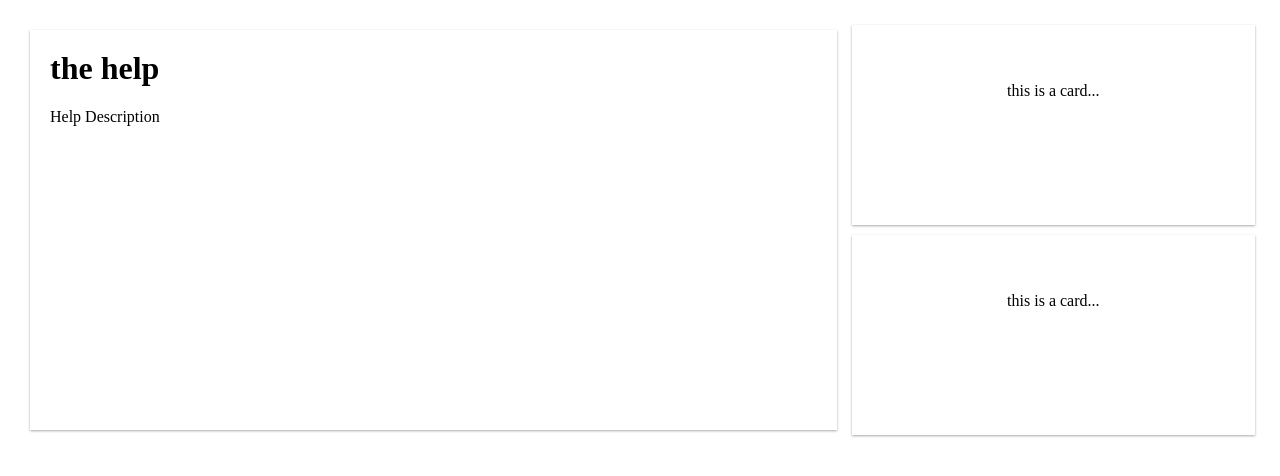
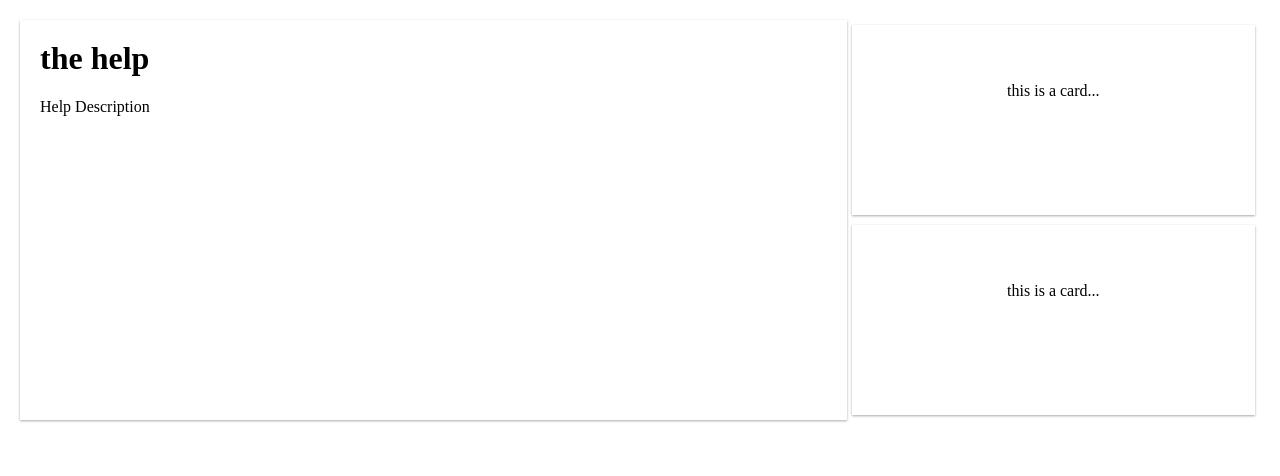
Before and after one commit to ramseytisher/helper, a Gatsby site: page /about in a window 1280 px wide. Built offline with nearby package versions, Linux system fonts and the light colour scheme; Gatsby itself is replaced by a stand-in of ours.

Commit message:
cleaned up grid

```diff
--- a/src/components/About/index.jsx
+++ b/src/components/About/index.jsx
@@ -3,17 +3,10 @@ import React, { Component } from "react";
 import styled from 'styled-components';
 
 const AboutCard = styled.div`
-  height: 50vh;
   background-color: white;
-  margin: 10px;
+  height: 100%;
   padding: 20px;
   box-shadow: 0 1px 3px rgba(0,0,0,0.12), 0 1px 2px rgba(0,0,0,0.24);
-  transition: all 0.3s cubic-bezier(.25,.8,.25,1);
-
-  &:hover {
-    box-shadow: 0 5px 14px rgba(0,0,0,0.25), 0 10px 10px rgba(0,0,0,0.22);
-  }
-
 `;
 
 const AboutHeader = styled.h1`
--- a/src/components/NavCard/index.js
+++ b/src/components/NavCard/index.js
@@ -4,13 +4,20 @@ import styled from 'styled-components';
 
 const Card = styled.div`
   background-color: white;
+  grid-column: 3 / -1;
   margin: 5px;
   text-align: center;
   line-height: 100px;
   box-shadow: 0 1px 3px rgba(0,0,0,0.12), 0 1px 2px rgba(0,0,0,0.24);
-  @media only screen and (max-width: 567px) {
+
+  &:hover {
+    box-shadow: 0 5px 14px rgba(0,0,0,0.25), 0 10px 10px rgba(0,0,0,0.22);
+  }
+
+  @media only screen and (max-width: 500px) {
     background-color: white;
     margin: 10px;
+    grid-column: 1 / -1;
   }
 `;
 
--- a/src/pages/about.jsx
+++ b/src/pages/about.jsx
@@ -19,17 +19,13 @@ const AboutContainer = styled.div`
   }
 `;
 
-const DescriptionColumn = styled.div`
+const DescriptionBlock = styled.div`
   grid-column: 1 / 3;
+  grid-row: span 2;
 
   @media only screen and (max-width: 500px) {
-    grid-column: 1 / 4;
+    grid-column: span 4;
   }
-`;
-
-const NavigationColumn = styled.div`
-  display: grid;
-  grid-template-rows: 1fr 1fr;
 `;
 
 
@@ -39,13 +35,11 @@ class AboutPage extends Component {
       <Layout>
         <AboutContainer>
           <Helmet title={`About | ${config.siteTitle}`} />
-          <DescriptionColumn>
+          <DescriptionBlock>
             <About />
-          </DescriptionColumn>
-          <NavigationColumn>
-            <NavCard />
-            <NavCard />
-          </NavigationColumn>
+          </DescriptionBlock>
+          <NavCard />
+          <NavCard />
         </AboutContainer>
       </Layout>
     );
```
